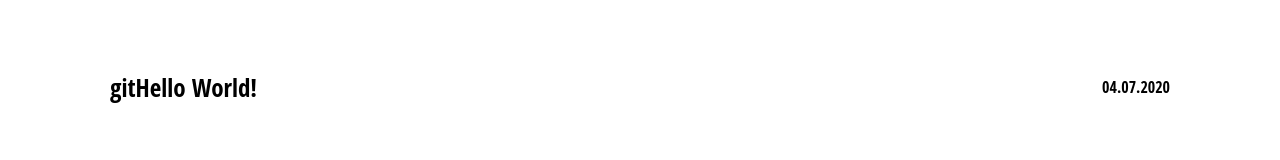
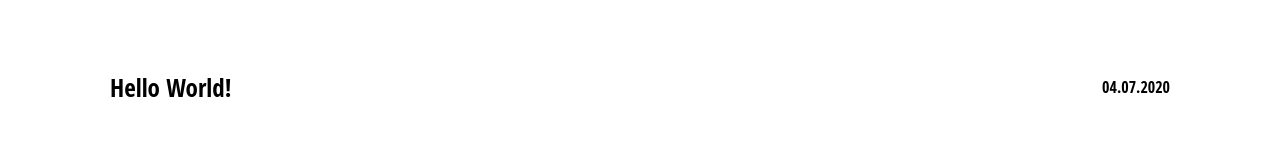
Before and after one commit to SergiuAlexandruPop/PortfolioPage, a React (Create React App) app: page /blog in a window 1280 px wide. Shown: the part 250-410 px from the top of the page. Built offline with nearby package versions, Linux system fonts and the light colour scheme.

Commit message:
fixed a typo in mainBlogPage

```diff
--- a/src/components/blog/mainBlogPage/mainBlogPage.component.jsx
+++ b/src/components/blog/mainBlogPage/mainBlogPage.component.jsx
@@ -15,7 +15,7 @@ const MainBlogPage = () => {
       <ModifiedHeader />
       <MainBlogPageContainer>
         <PostAndDateContainer>
-          <PostsContainer to="/first-post">gitHello World!</PostsContainer>
+          <PostsContainer to="/first-post">Hello World!</PostsContainer>
           <DateContainer>04.07.2020</DateContainer>
         </PostAndDateContainer>
 
```
